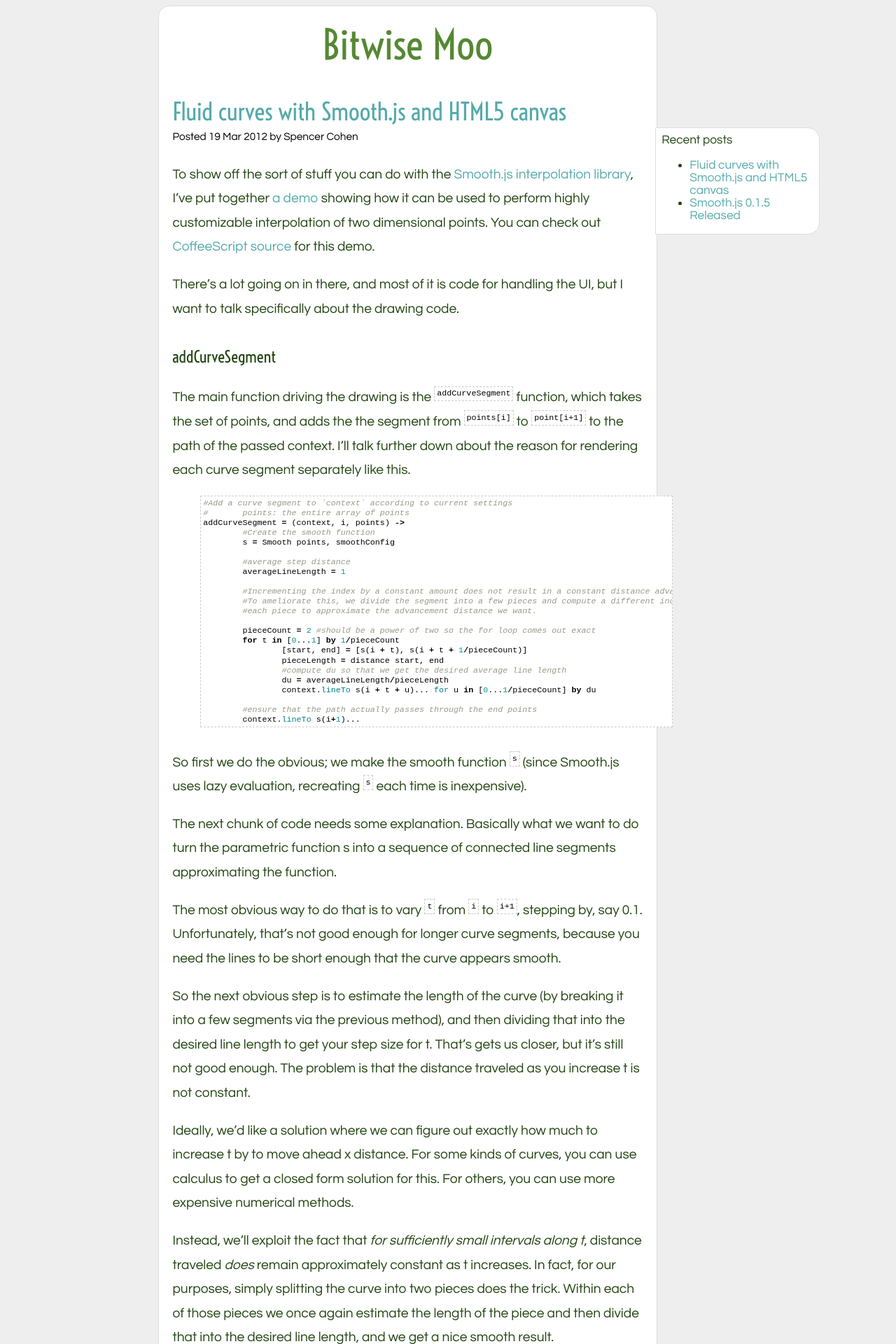
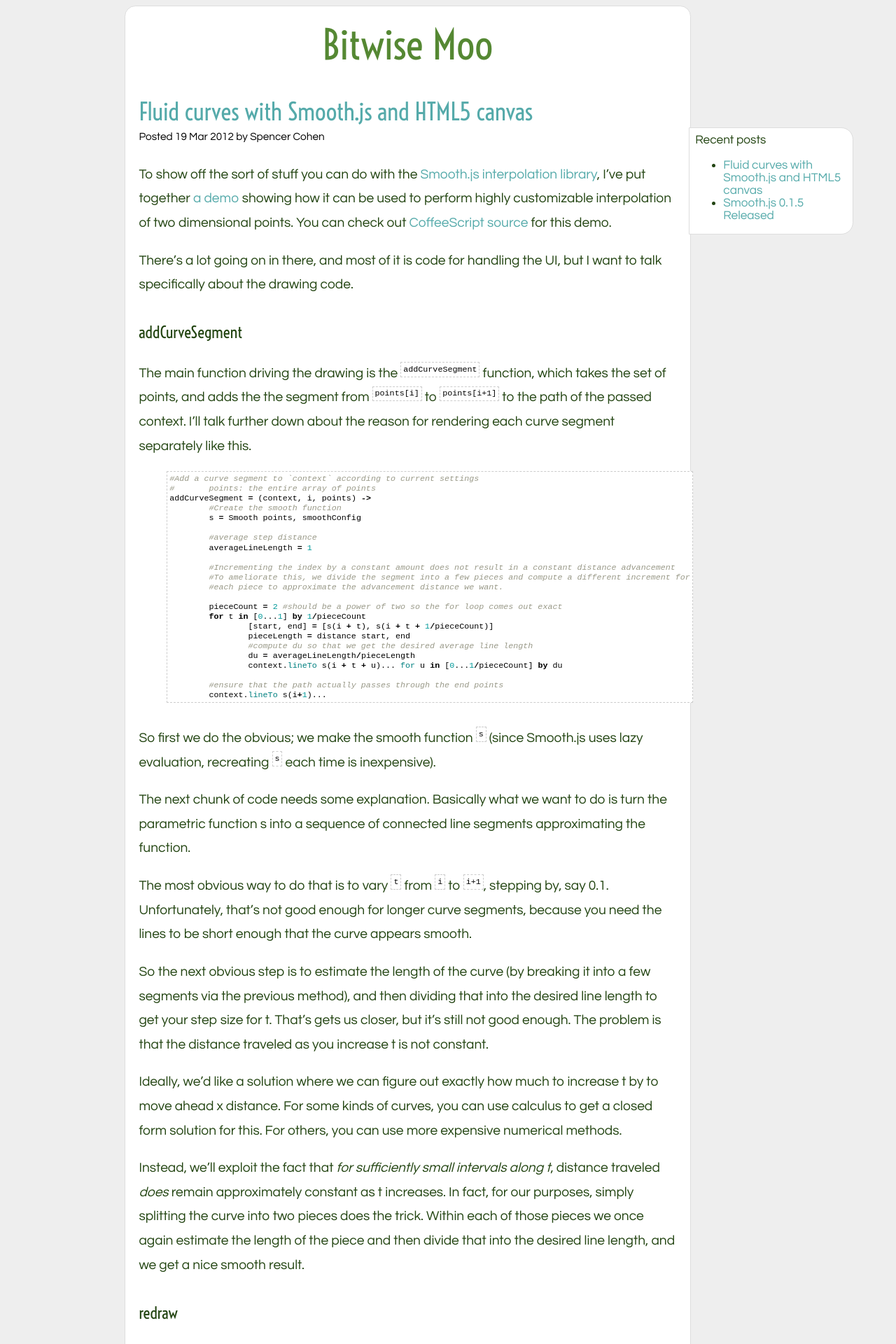
Before and after one commit to osuushi/osuushi.github.com, a Jekyll site: the page built from _posts/2012-3-19-smoothjsdemo.md, in a window 1280 px wide. Shown: the top 1920 px of the page at 70% size. Built offline with Jekyll 4.4.1, drawn with Linux system fonts in a browser that asks for light colours.

Commit message:
typos and updated style

```diff
--- a/_posts/2012-3-19-smoothjsdemo.md
+++ b/_posts/2012-3-19-smoothjsdemo.md
@@ -17,10 +17,10 @@ about the drawing code.
 <h3>addCurveSegment</h3>
 
 The main function driving the drawing is the `addCurveSegment` function, which takes the set of points, and
-adds the the segment from `points[i]` to `point[i+1]` to the path of the passed context. I'll talk further
+adds the the segment from `points[i]` to `points[i+1]` to the path of the passed context. I'll talk further
 down about the reason for rendering each curve segment separately like this.
 
-{% highlight coffeescript %}
+{% highlight coffeescript tabsize=4 %}
 
 #Add a curve segment to `context` according to current settings
 #	points: the entire array of points
@@ -51,7 +51,7 @@ addCurveSegment = (context, i, points) ->
 So first we do the obvious; we make the smooth function `s` (since Smooth.js uses lazy evaluation, recreating
 `s` each time is inexpensive).
 
-The next chunk of code needs some explanation. Basically what we want to do turn the parametric function s
+The next chunk of code needs some explanation. Basically what we want to do is turn the parametric function s
 into a sequence of connected line segments approximating the function.
 
 The most obvious way to do that is to vary `t` from `i` to `i+1`, stepping by, say 0.1. Unfortunately, that's
@@ -88,7 +88,7 @@ steps is even more crucial in that case than when drawing.
 
 But there is an easier way:
 
-{% highlight coffeescript %}
+{% highlight coffeescript tabsize=4 %}
 
 hitTest = (x, y) ->
 	# The pixel hit test leverages our drawing code, and an invisible canvas
--- a/css/blog.css
+++ b/css/blog.css
@@ -8,7 +8,7 @@ body {
 
 div#main {
 	position:relative;
-	width: 35em;
+	width: 40em;
 	padding: 1em;
 	margin: 0 auto;
 	border-radius: 0.8em;
@@ -106,6 +106,6 @@ code {
 	font-size: .75em;
 	overflow-x: auto;
 	overflow-y: auto;
-	max-width: 57em;
+	max-width: 65em;
 
 }
```
